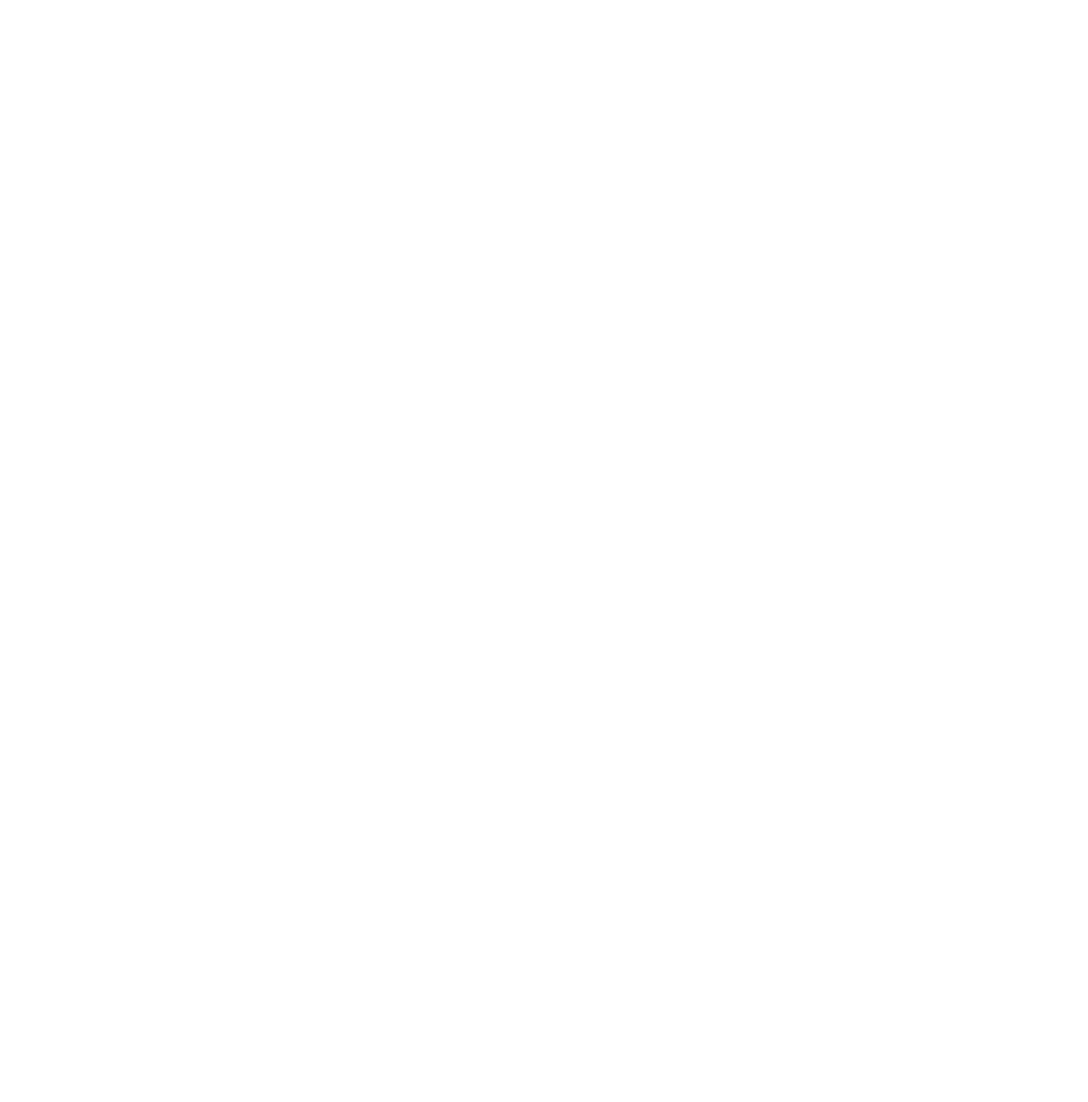
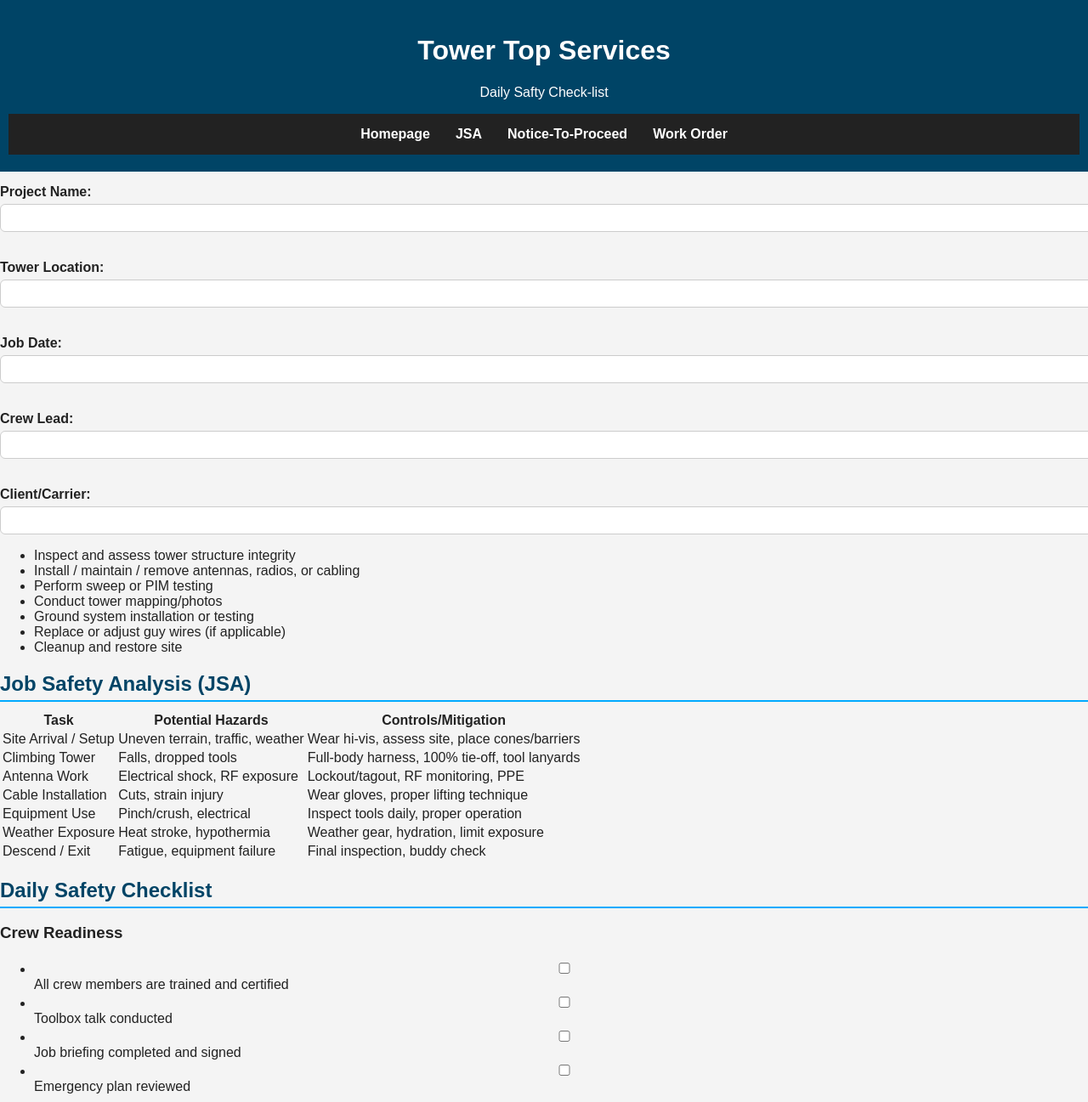
Before and after one commit to Tam3ThatStrange/Tower, a plain HTML site: page safetyCheckList.html in a window 1280 px wide. Shown: the top 1297 px of the page at 85% size. Before the commit the page ends 800 px from the top, so only its background shows below. Drawn offline with Linux system fonts and the light colour scheme.

Commit message:
update
update

```diff
--- a/safetyCheckList.html
+++ b/safetyCheckList.html
@@ -0,0 +1,239 @@
+<!DOCTYPE html>
+<html lang="en">
+<head>
+    <meta charset="UTF-8">
+    <meta name="viewport" content="width=device-width, initial-scale=1.0">
+   <link rel="stylesheet" href="style.css">
+    <title>Document</title>
+
+    <style>
+    section {
+      padding: 20px 20px;
+      max-width: 1000px;
+      margin: auto;
+    }
+  nav {
+      background: #222;
+      color: white;
+      display: flex;
+      justify-content: center;
+      padding: 15px 0;
+    }
+
+    nav a {
+      color: white;
+      text-decoration: none;
+      margin: 0 15px;
+      font-weight: bold;
+    }
+
+    nav a:hover {
+      color: #00aaff;
+    }
+
+  body {
+    font-family: Arial, sans-serif;
+    background: #f4f4f4;
+    margin: 0;
+    color: #222;
+  }
+
+  header {
+    background: #004466;
+    color: white;
+    text-align: center;
+    padding: 20px 10px;
+  }
+
+  main {
+    max-width: 900px;
+    margin: 30px auto;
+    background: white;
+    padding: 30px;
+    border-radius: 10px;
+    box-shadow: 0 2px 6px rgba(0,0,0,0.2);
+  }
+
+  h2 {
+    color: #004466;
+    margin-bottom: 10px;
+    border-bottom: 2px solid #00aaff;
+    padding-bottom: 5px;
+  }
+
+  label {
+    font-weight: bold;
+    display: block;
+    margin-top: 15px;
+  }
+
+  input, select, textarea {
+    width: 100%;
+    padding: 8px;
+    margin-top: 5px;
+    border: 1px solid #ccc;
+    border-radius: 6px;
+  }
+
+  textarea { resize: vertical; }
+
+  .button {
+    background: #004466;
+    color: white;
+    border: none;
+    padding: 12px 20px;
+    border-radius: 8px;
+    cursor: pointer;
+    font-size: 1rem;
+    margin-top: 20px;
+  }
+
+  .button:hover { background: #0077b6; }
+
+  footer {
+    background: #222;
+    color: white;
+    text-align: center;
+    padding: 10px;
+  }
+  nav {
+      background: #222;
+      color: white;
+      display: flex;
+      justify-content: center;
+      padding: 15px 0;
+    }
+
+    nav a {
+      color: white;
+      text-decoration: none;
+      margin: 0 15px;
+      font-weight: bold;
+    }
+
+    nav a:hover {
+      color: #00aaff;
+    }
+</style>
+</head>
+
+
+<body>
+    <header>
+        <h1>Tower Top Services</h1>
+        <p>Daily Safty Check-list</p>
+
+        <nav>
+            <a href="index.html">Homepage</a>
+             <a href="jsa.html">JSA</a>
+             <a href="ntp.html">Notice-To-Proceed</a>
+             <a href="workOrder.html">Work Order</a>
+        </nav>
+    </header>
+
+
+
+  <label>Project Name: <input type="text"></label><br>
+  <label>Tower Location: <input type="text"></label><br>
+  <label>Job Date: <input type="text"></label><br>
+  <label>Crew Lead: <input type="text"></label><br>
+  <label>Client/Carrier: <input type="text"></label>
+
+  <ul>
+    <li>Inspect and assess tower structure integrity</li>
+    <li>Install / maintain / remove antennas, radios, or cabling</li>
+    <li>Perform sweep or PIM testing</li>
+    <li>Conduct tower mapping/photos</li>
+    <li>Ground system installation or testing</li>
+    <li>Replace or adjust guy wires (if applicable)</li>
+    <li>Cleanup and restore site</li>
+  </ul>
+
+  <h2>Job Safety Analysis (JSA)</h2>
+  <table>
+    <tbody><tr><th>Task</th><th>Potential Hazards</th><th>Controls/Mitigation</th></tr>
+    <tr><td>Site Arrival / Setup</td><td>Uneven terrain, traffic, weather</td><td>Wear hi-vis, assess site, place cones/barriers</td></tr>
+    <tr><td>Climbing Tower</td><td>Falls, dropped tools</td><td>Full-body harness, 100% tie-off, tool lanyards</td></tr>
+    <tr><td>Antenna Work</td><td>Electrical shock, RF exposure</td><td>Lockout/tagout, RF monitoring, PPE</td></tr>
+    <tr><td>Cable Installation</td><td>Cuts, strain injury</td><td>Wear gloves, proper lifting technique</td></tr>
+    <tr><td>Equipment Use</td><td>Pinch/crush, electrical</td><td>Inspect tools daily, proper operation</td></tr>
+    <tr><td>Weather Exposure</td><td>Heat stroke, hypothermia</td><td>Weather gear, hydration, limit exposure</td></tr>
+    <tr><td>Descend / Exit</td><td>Fatigue, equipment failure</td><td>Final inspection, buddy check</td></tr>
+  </tbody></table>
+
+  <h2>Daily Safety Checklist</h2>
+  <h3>Crew Readiness</h3>
+  <ul>
+    <li><input type="checkbox"> All crew members are trained and certified</li>
+    <li><input type="checkbox"> Toolbox talk conducted</li>
+    <li><input type="checkbox"> Job briefing completed and signed</li>
+    <li><input type="checkbox"> Emergency plan reviewed</li>
+  </ul>
+
+  <h3>PPE Checklist</h3>
+  <ul>
+    <li><input type="checkbox"> Hard hat</li>
+    <li><input type="checkbox"> Safety glasses</li>
+    <li><input type="checkbox"> Climbing harness (inspected)</li>
+    <li><input type="checkbox"> Lanyards and connectors</li>
+    <li><input type="checkbox"> Gloves</li>
+    <li><input type="checkbox"> Hi-vis vest/shirt</li>
+    <li><input type="checkbox"> Steel-toe boots</li>
+    <li><input type="checkbox"> RF monitor</li>
+  </ul>
+
+  <h3>Climbing / Rigging</h3>
+  <ul>
+    <li><input type="checkbox"> Tower inspected before climbing</li>
+    <li><input type="checkbox"> Anchor points verified</li>
+    <li><input type="checkbox"> 100% tie-off enforced</li>
+    <li><input type="checkbox"> Equipment hoisted safely</li>
+    <li><input type="checkbox"> Tools tethered</li>
+    <li><input type="checkbox"> Weather conditions checked</li>
+  </ul>
+
+  <h3>Electrical / RF</h3>
+  <ul>
+    <li><input type="checkbox"> Power confirmed off (LOTO if applicable)</li>
+    <li><input type="checkbox"> RF hazard zones identified and marked</li>
+    <li><input type="checkbox"> Monitoring devices active</li>
+  </ul>
+
+  <h3>Site and Environmental</h3>
+  <ul>
+    <li><input type="checkbox"> Barricades or cones placed</li>
+    <li><input type="checkbox"> First aid kit on site</li>
+    <li><input type="checkbox"> Fire extinguisher available</li>
+    <li><input type="checkbox"> Wildlife/pests checked</li>
+    <li><input type="checkbox"> Trash and debris cleared</li>
+  </ul>
+
+  <h2>Sign-Off Sheet</h2>
+  <table>
+    <tbody><tr><th>Crew Member</th><th>Role</th><th>Signature</th><th>Date</th></tr>
+    <tr>
+      <td><input id="name1" type="text"></td>
+      <td><input id="role1" type="text"></td>
+      <td><input id="sig1" type="text" readonly=""></td>
+      <td><input id="date1" type="text" readonly=""></td>
+    </tr>
+    <tr>
+      <td><input id="name2" type="text"></td>
+      <td><input id="role2" type="text"></td>
+      <td><input id="sig2" type="text" readonly=""></td>
+      <td><input id="date2" type="text" readonly=""></td>
+    </tr>
+    <tr>
+      <td><input id="name3" type="text"></td>
+      <td><input id="role3" type="text"></td>
+      <td><input id="sig3" type="text" readonly=""></td>
+      <td><input id="date3" type="text" readonly=""></td>
+    </tr>
+  </tbody></table>
+  <button class="button" onclick="updateSignature(1); updateSignature(2); updateSignature(3);">Sign</button>
+
+  <p><strong>Supervisor Sign-Off:</strong> <input type="text"></p>
+  <p><strong>Date:</strong> <input type="text"></p>
+
+    </body>
+</html>
```
Also changed, not shown: jsa.html (+2 -0 lines), ntp.html (+26 -0 lines), workOrder.html (+2 -0 lines).
